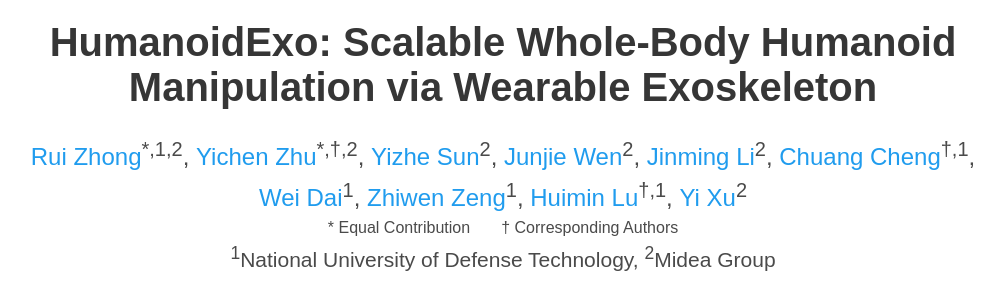
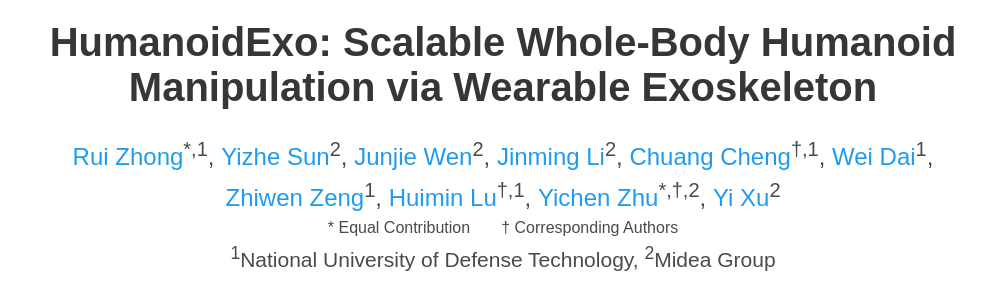
Before and after one commit to Humanoid-Exo/humanoid-exo.github.io, a plain HTML site: page index.html in a window 1280 px wide. Shown: the part 880-1164 px from the top of the page, without its empty margins (137-1141 px from the left). Drawn offline with Linux system fonts and the light colour scheme; a script that the page names is missing; some icons are missing.

Commit message:
new commit

```diff
--- a/index.html
+++ b/index.html
@@ -192,8 +192,7 @@
         <div class="column has-text-centered">
           <h1 class="title is-2 publication-title is-size-3-mobile">HumanoidExo: Scalable Whole-Body Humanoid  Manipulation via Wearable Exoskeleton</h1>
           <div class="is-size-4 publication-authors is-size-5-mobile">
-              <span class="author-block"><a href="mailto:zhongrui19@nudt.edu.cn" target="_blank">Rui Zhong</a><sup>*,1,2</sup>,</span>
-              <span class="author-block"><a href="NONE" target="_blank">Yichen Zhu</a><sup>*,†,2</sup>,</span>
+              <span class="author-block"><a href="mailto:zhongrui19@nudt.edu.cn" target="_blank">Rui Zhong</a><sup>*,1</sup>,</span>
               <span class="author-block"><a href="NONE" target="_blank">Yizhe Sun</a><sup>2</sup>,</span>
               <span class="author-block"><a href="NONE" target="_blank">Junjie Wen</a><sup>2</sup>,</span>
               <span class="author-block"><a href="NONE" target="_blank">Jinming Li</a><sup>2</sup>,</span>
@@ -201,6 +200,7 @@
               <span class="author-block"><a href="NONE" target="_blank">Wei Dai</a><sup>1</sup>,</span>
               <span class="author-block"><a href="NONE" target="_blank">Zhiwen Zeng</a><sup>1</sup>,</span>
               <span class="author-block"><a href="NONE" target="_blank">Huimin Lu</a><sup>†,1</sup>,</span>
+              <span class="author-block"><a href="NONE" target="_blank">Yichen Zhu</a><sup>*,†,2</sup>,</span>
               <span class="author-block"><a href="NONE" target="_blank">Yi Xu</a><sup>2</sup></span>
           </div>
 
```
